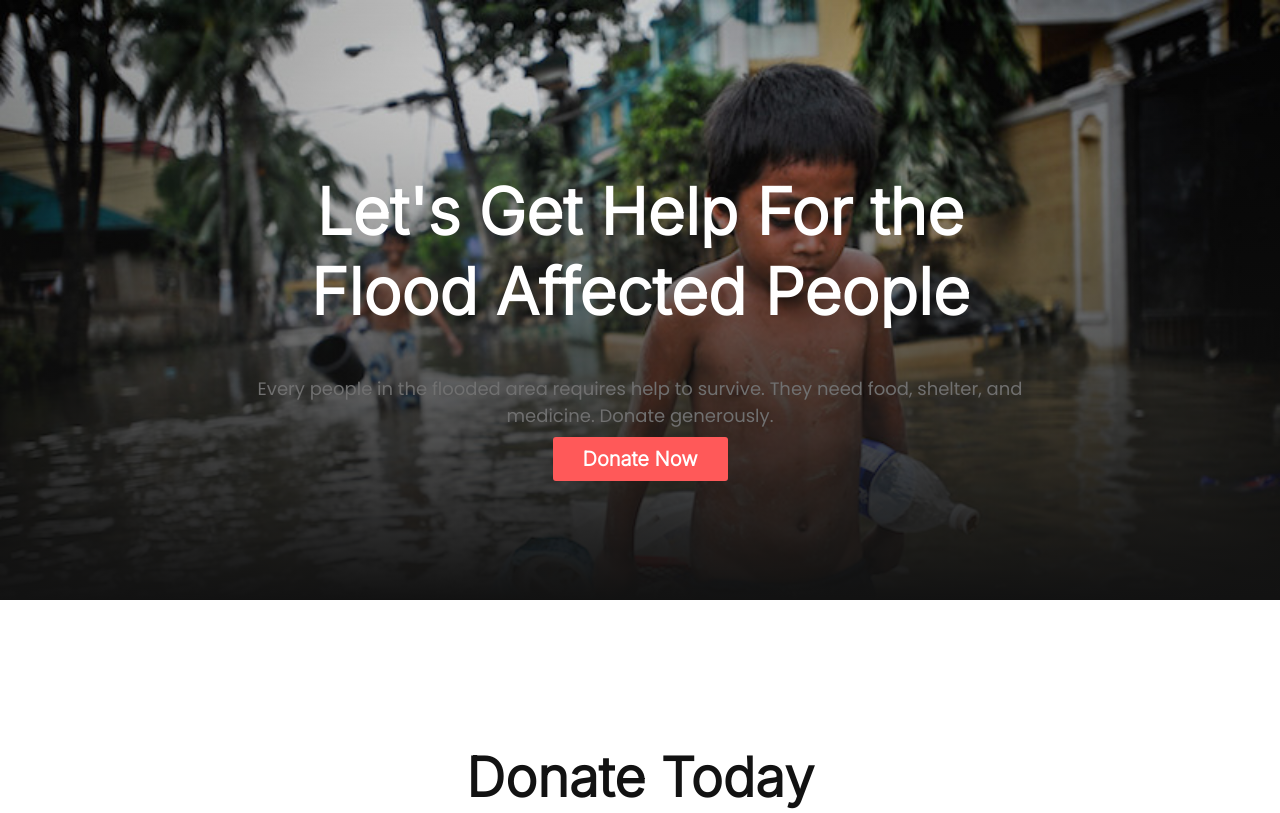
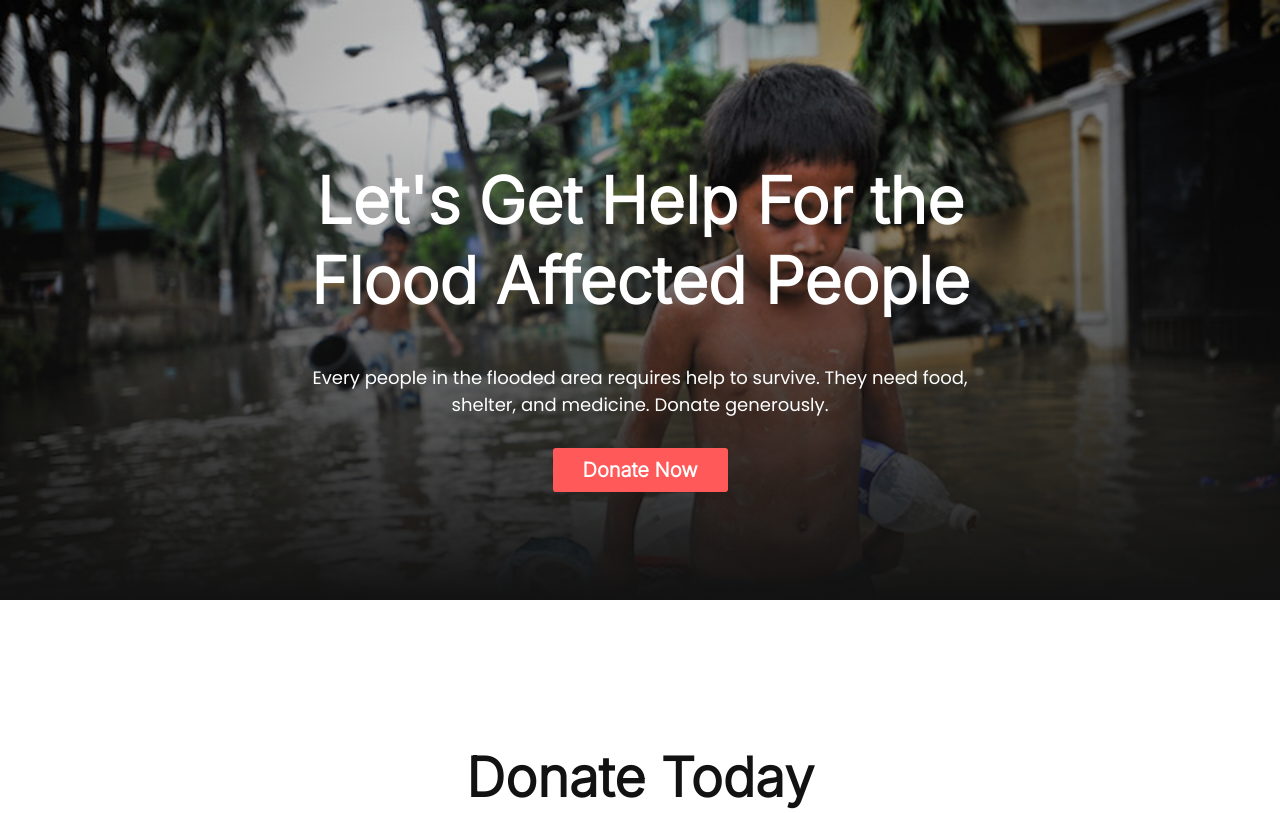
Before and after one commit to alva59/donation-website, a plain HTML site: page index.html in a window 1280 px wide. Shown: the top 813 px of the page. Drawn offline with Linux system fonts and the light colour scheme.

Commit message:
Minor updates

```diff
--- a/index.html
+++ b/index.html
@@ -6,7 +6,7 @@
     <meta name="viewport" content="width=device-width, initial-scale=1.0">
     <title>Donate Now</title>
     <link rel="stylesheet" href="style.css">
-    <link rel="shortcut icon" href="icons/clothes.svg" type="image/x-icon">
+    <link rel="shortcut icon" href="icons/clothes.svg">
 </head>
 <body>
     <!-- Header Section -->
@@ -15,7 +15,7 @@
             <div class="section-content">
                 <h1>Let's Get Help For the Flood Affected People</h1>
             <p>Every people in the flooded area requires help to survive. They need food, shelter, and medicine. Donate generously.</p>
-            <a class="donate-btn" href="">Donate Now</a>
+            <a class="donate-btn" href="https://www.linkedin.com/in/hm-alva/">Donate Now</a>
             </div>
         </div>
 
@@ -38,7 +38,7 @@
             <input type="text" placeholder="Other Amount (USD)">
 
         </div>
-        <a class="donate-btn" href="">Donate Now</a>
+        <a class="donate-btn" href="https://www.linkedin.com/in/hm-alva/">Donate Now</a>
         </div>
 
     </section>
--- a/style.css
+++ b/style.css
@@ -31,7 +31,7 @@
     font-size: 64px;
     line-height: 80px;
 }
-.header-section p{
+.section-content p{
     font-size: 18px;
     color: #fff;
     font-family: 'Poppins', sans-serif;
@@ -70,7 +70,7 @@
 
 .section-content p{
     display: block;
-    color: #707070;
+    color: #fff;
     font-family: 'Poppins', sans-serif;
     font-size: 18px;
 }
@@ -241,9 +241,6 @@
     margin: 0 auto;
 }
 
-.updates-content {
-}
-
 input[type="email"] {
     font-size: 18px;
     border-top-left-radius: 5px;
```
